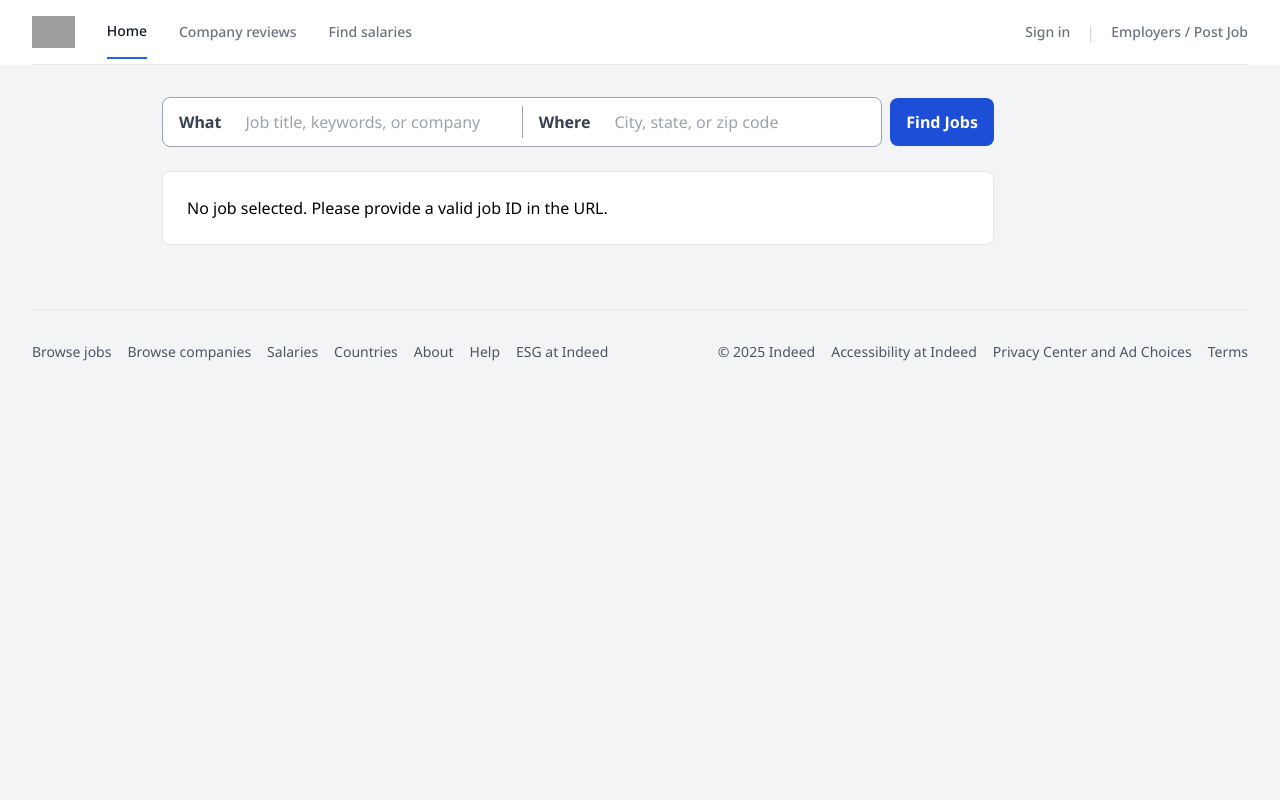
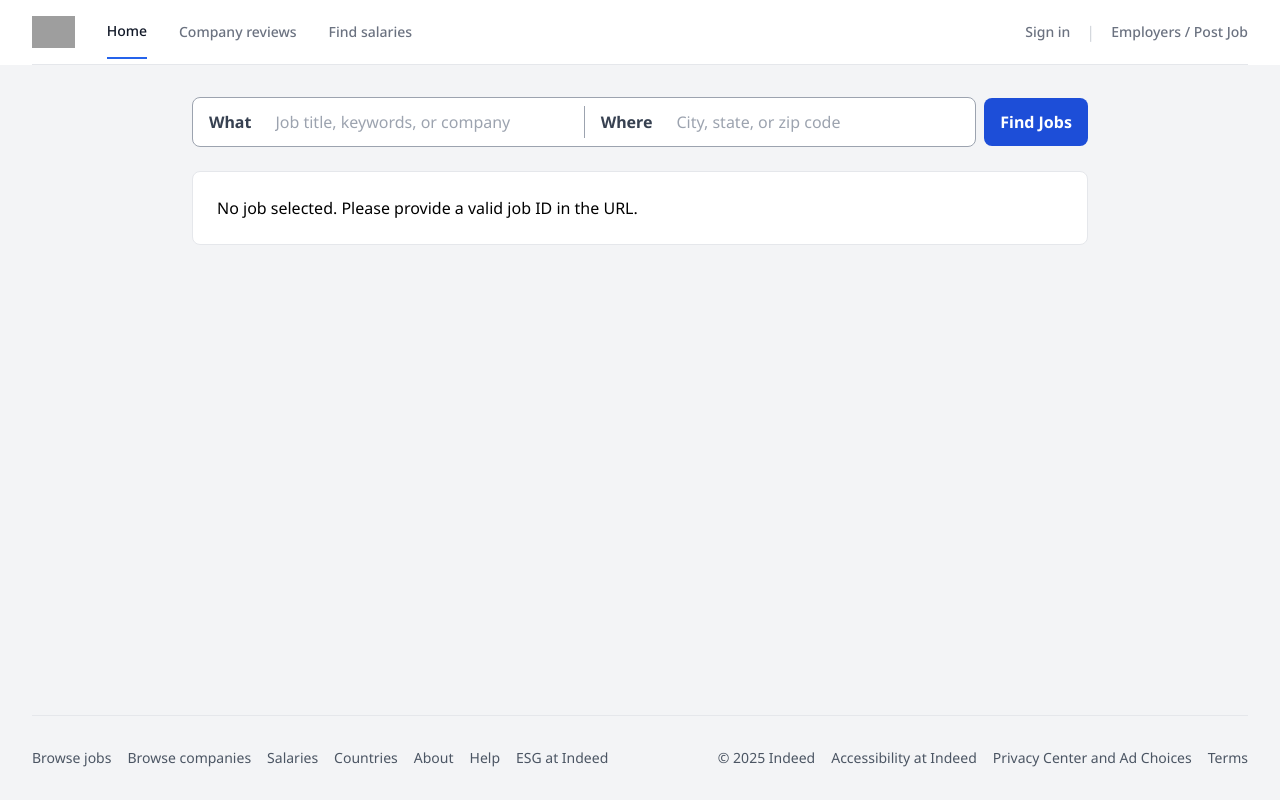
Before and after one commit to clickmarkai/hirebus-iceburg, a React (Vite) app: page / in a window 1280 px wide. Built offline with nearby package versions, Linux system fonts and the light colour scheme; grey boxes are pictures that could not be loaded.

Commit message:
center up content

```diff
--- a/src/App.tsx
+++ b/src/App.tsx
@@ -68,9 +68,11 @@ function App() {
     return (
       <div className="flex flex-col min-h-screen bg-gray-100">
         <Header />
-        <main className="w-full max-w-4xl ml-[130px] px-4 sm:px-6 lg:px-8 py-8">
+        <main className="flex-1 flex justify-center items-start px-4 sm:px-6 lg:px-8 py-8">
+          <div className="w-full max-w-4xl">
             <div className="bg-white border border-gray-200 rounded-lg p-6">
               <p>Loading job details...</p>
+            </div>
           </div>
         </main>
         <Footer />
@@ -82,9 +84,11 @@ function App() {
     return (
       <div className="flex flex-col min-h-screen bg-gray-100">
         <Header />
-        <main className="w-full max-w-4xl ml-[130px] px-4 sm:px-6 lg:px-8 py-8">
+        <main className="flex-1 flex justify-center items-start px-4 sm:px-6 lg:px-8 py-8">
+          <div className="w-full max-w-4xl">
             <div className="bg-white border border-gray-200 rounded-lg p-6">
               <p className="text-red-600">{error}</p>
+            </div>
           </div>
         </main>
         <Footer />
@@ -95,7 +99,8 @@ function App() {
   return (
     <div className="flex flex-col min-h-screen bg-gray-100">
       <Header />
-      <main className="w-full max-w-4xl ml-[130px] px-4 sm:px-6 lg:px-8 py-8">
+      <main className="flex-1 flex justify-center items-start px-4 sm:px-6 lg:px-8 py-8">
+        <div className="w-full max-w-4xl">
           <div className="mb-6">
             <SearchBar job={job} onSearch={handleSearch} />
           </div>
@@ -106,6 +111,7 @@ function App() {
               <p>No job selected. Please provide a valid job ID in the URL.</p>
             )}
           </div>
+        </div>
       </main>
       <Footer />
     </div>
```
Lines whose indentation alone changed are shown as unchanged.
